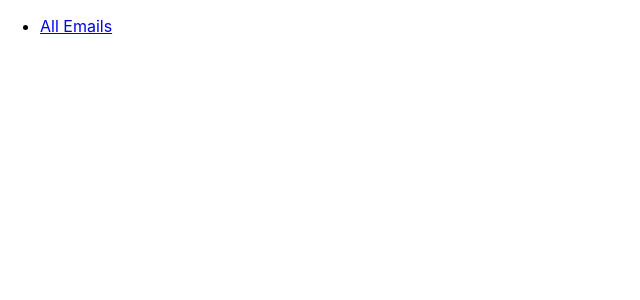
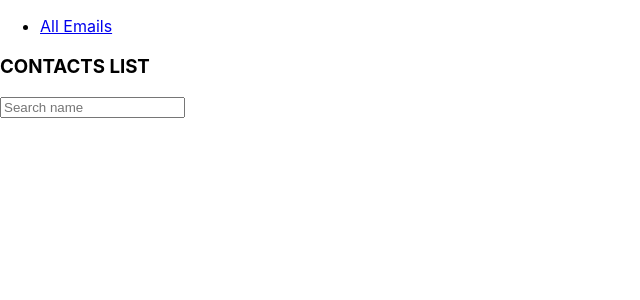
Before and after one commit to knieszj/mock-gmail, a React (Create React App) app: page / in a window 1280 px wide. Shown: the top 300 px of the page, without its empty margins (0-640 px from the left). Built offline with nearby package versions, Linux system fonts and the light colour scheme; no server answers.

Commit message:
search bar added

```diff
--- a/src/App.js
+++ b/src/App.js
@@ -1,13 +1,15 @@
-import React, {Component} from 'react'
+import React, {Component, useState} from 'react'
 import {BrowserRouter as Router, Link, Switch, Route} from "react-router-dom";
 import HomePage from "./Components/HomePage";
+import Search from "./Components/Search"
+
 
 class App extends Component {
     constructor(props) {
         super(props);
         this.state = {
-            emailData: []
-
+            emailData: [],
+            search: ''
         }
 
     }
@@ -28,6 +30,7 @@ class App extends Component {
                         <ul>
                             <li><Link to={'/AllEmails'}>All Emails</Link></li>
                         </ul>
+                        <Search/>
                     </nav>
 
                     <Switch>
--- a/src/Components/HomePage.js
+++ b/src/Components/HomePage.js
@@ -3,7 +3,7 @@ import {BrowserRouter, useRouteMatch, Link, Switch, Route} from "react-router-do
 import IndividualEmailPage from './IndividualEmailPage'
 
 let HomePage = ({emails}) => {
-
+    console.log("emails: ", emails )
     let match = useRouteMatch();
     let emailList = emails.map(email => {
         return (
--- a/src/Components/IndividualEmailPage.js
+++ b/src/Components/IndividualEmailPage.js
@@ -7,6 +7,11 @@ const IndividualEmailPage = ({data}) => {
 
     return (
         <>
+            <div>{email.id}</div>
+            <div>{email.date}</div>
+            <div>{email.message}</div>
+            <div>{email.recipient}</div>
+            <div>{email.sender}</div>
             <div>{email.subject}</div>
         </>
     )
--- /dev/null
+++ b/src/Components/Search.js
@@ -0,0 +1,20 @@
+import React from "react";
+
+const Search = () => {
+    const [search, setSearch] = React.useState("");
+
+    return (
+        <div>
+            <h3 className="title">CONTACTS LIST</h3>
+                <input
+                    type="text"
+                    placeholder="Search name"
+                    value={search}
+                    onChange={(e) => setSearch(e.target.value)}
+                    />
+
+        </div>
+    )
+}
+
+export default Search
```
Also changed, not shown: 1 other file (tests, documents, lock files or other folders).
